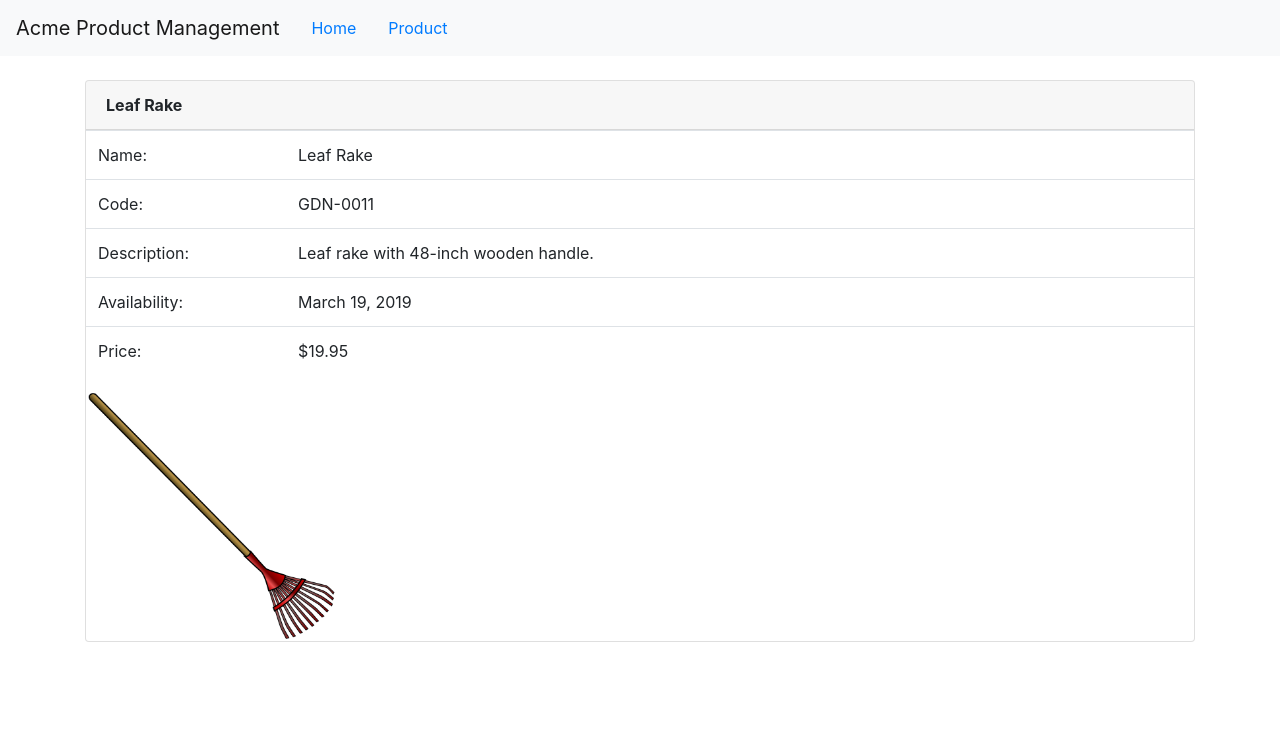
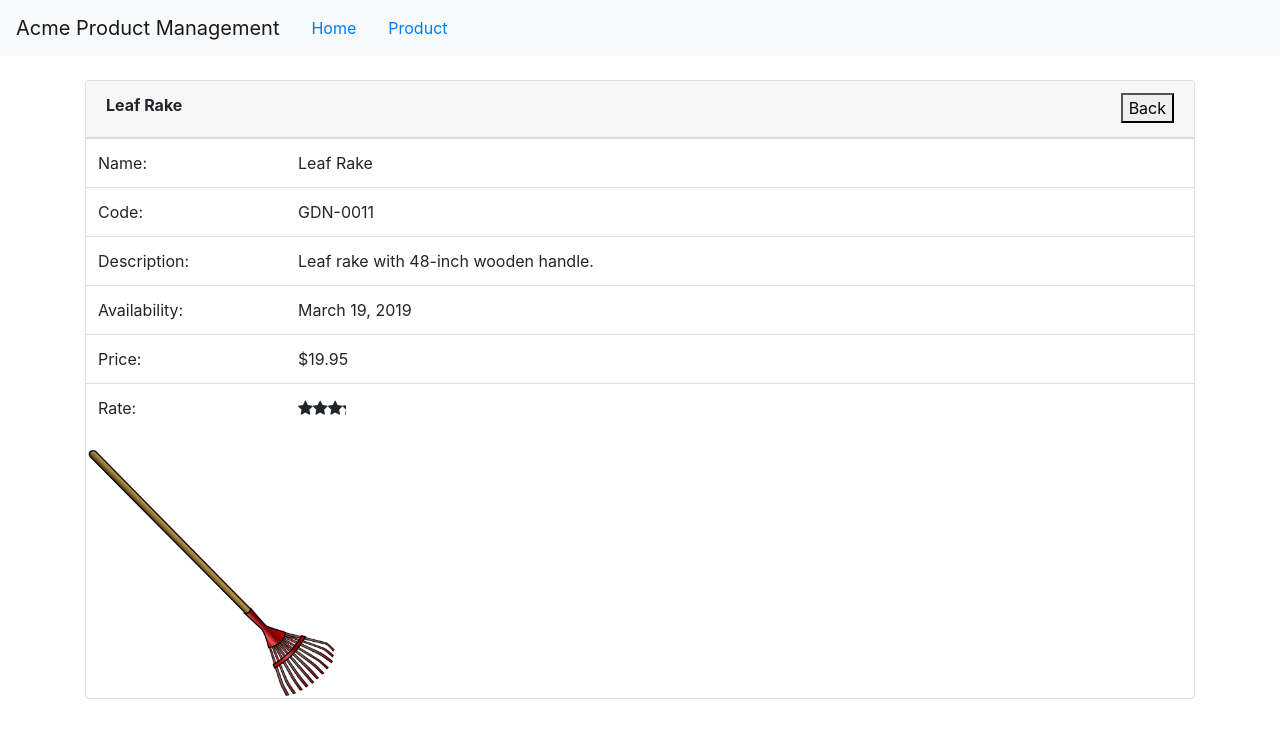
Before and after one commit to reydev-sourcecoder/FirstAngular, an Angular app: page /product/1 in a window 1280 px wide. Shown: the top 738 px of the page. Built offline with nearby package versions, Linux system fonts and the light colour scheme.

Commit message:
Polish details page

```diff
--- a/src/app/product/product-detail.component.html
+++ b/src/app/product/product-detail.component.html
@@ -1,7 +1,8 @@
 <br />
 <div class='card' *ngIf='product'>
     <div class='card-header'>
-        <b>{{ product.productName }}</b>
+        <label><b>{{ product.productName }}</b></label>
+        <button (click)='OnBack()' style='float: right;'>Back</button>
     </div>
     <table class='table'>
         <tr>
@@ -24,6 +25,10 @@
             <td width=200>Price:</td>
             <td>{{product.price | currency }}</td>
         </tr>
+        <tr>
+            <td>Rate:</td>
+            <td><ba-star [rating]='product.starRating'></ba-star></td>
+        </tr>
     </table>
 
     <img [src]='product.imageUrl' width=250 height=250 />
--- a/src/app/product/product-detail.component.ts
+++ b/src/app/product/product-detail.component.ts
@@ -1,5 +1,5 @@
 import { Component, OnInit } from '@angular/core';
-import { ActivatedRoute } from '@angular/router';
+import { ActivatedRoute, Router } from '@angular/router';
 import { IProduct } from './product';
 import { ProductService } from './product.service';
 
@@ -13,7 +13,9 @@ export class ProductDetailComponent implements OnInit {
   product: IProduct;
   Id:number;
 
-  constructor(private route: ActivatedRoute,
+  constructor(
+    private route: ActivatedRoute,
+    private router: Router,
     private productService: ProductService) { }
 
   ngOnInit(): void {
@@ -27,4 +29,8 @@ export class ProductDetailComponent implements OnInit {
 
   }
 
+  OnBack(): void {
+    this.router.navigate(['/product']);
+  }
+
 }
```
